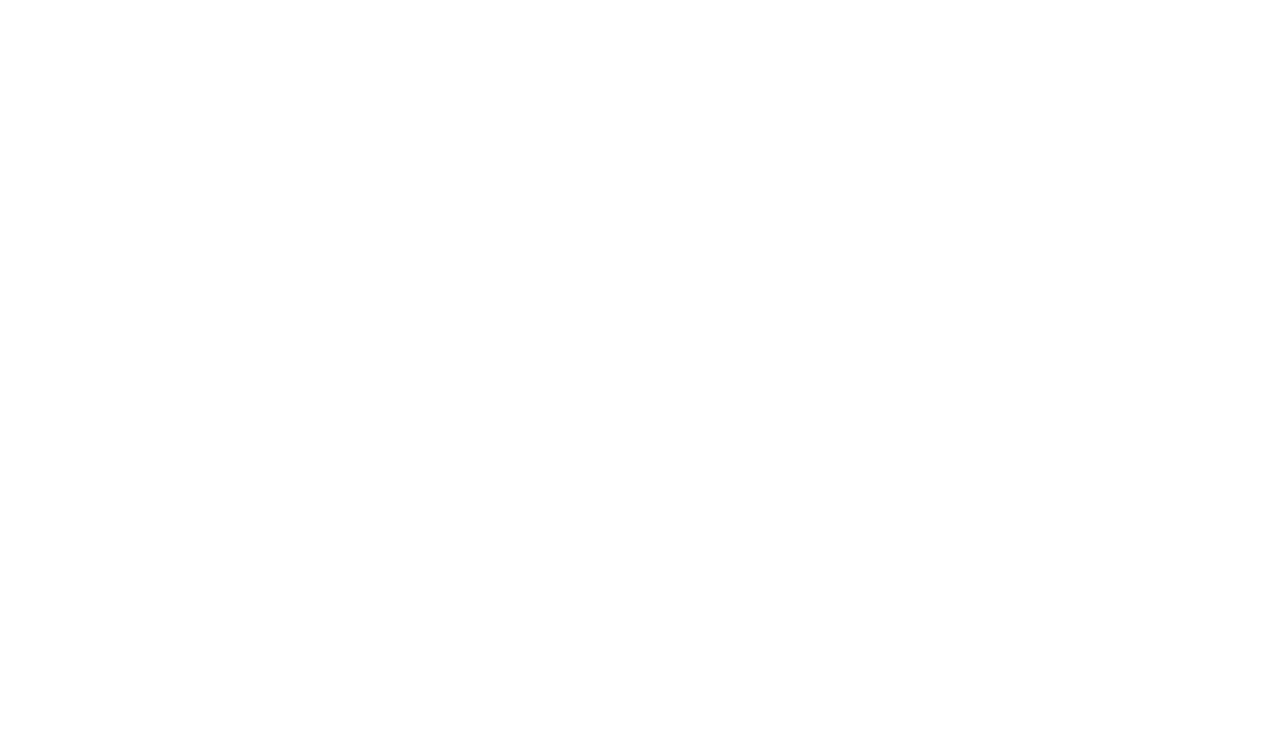
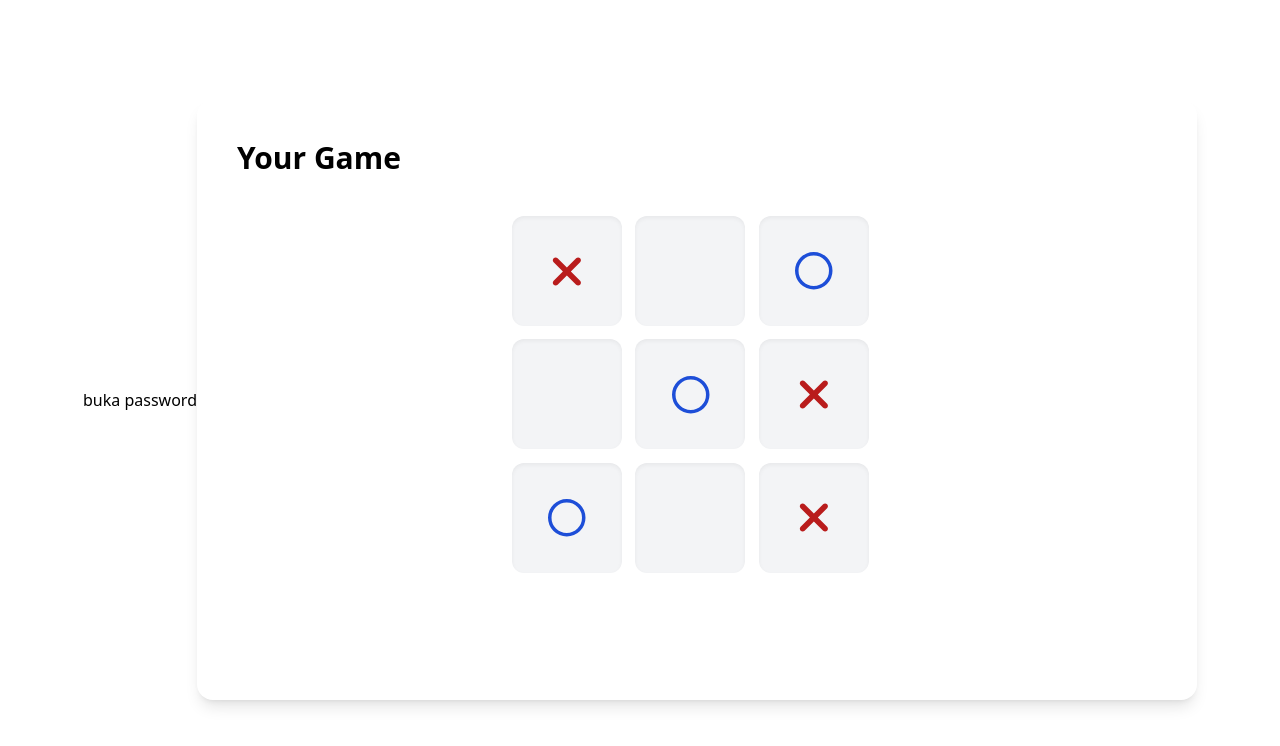
Before and after one commit to MargeryOlethea/ClickTacToe, a React (Vite) app in the folder client/: page / in a window 1280 px wide. Shown: the top 746 px of the page. Built offline with nearby package versions, Linux system fonts and the light colour scheme.

Commit message:
setup routing

```diff
--- /dev/null
+++ b/client/app/store.js
@@ -0,0 +1,5 @@
+import { configureStore } from "@reduxjs/toolkit";
+
+export const store = configureStore({
+  reducer: {},
+});
--- a/client/package.json
+++ b/client/package.json
@@ -11,7 +11,8 @@
   },
   "dependencies": {
     "react": "^18.2.0",
-    "react-dom": "^18.2.0"
+    "react-dom": "^18.2.0",
+    "react-router-dom": "^6.21.3"
   },
   "devDependencies": {
     "@types/react": "^18.2.43",
--- a/client/src/App.jsx
+++ b/client/src/App.jsx
@@ -1,9 +1,10 @@
+import { RouterProvider } from "react-router";
+import { router } from "./routers/router";
 
 function App() {
-
   return (
     <>
-
+      <RouterProvider router={router} />
     </>
   );
 }
--- /dev/null
+++ b/client/src/components/Logo.jsx
@@ -0,0 +1,9 @@
+function Logo() {
+  return (
+    <>
+      <h1 className="font-pacifico">Click!TacToe</h1>
+    </>
+  );
+}
+
+export default Logo;
--- /dev/null
+++ b/client/src/layouts/BaseLayout.jsx
@@ -0,0 +1,12 @@
+import { Outlet } from "react-router";
+
+function BaseLayout() {
+  return (
+    <>
+      {/* NAVBAR */}
+      <Outlet />
+    </>
+  );
+}
+
+export default BaseLayout;
--- /dev/null
+++ b/client/src/views/modals/PasswordFormModal.jsx
@@ -0,0 +1,33 @@
+/* eslint-disable react/prop-types */
+function PasswordFormModal({ isOpen, onClose }) {
+  // CONDITION BUAT MODAL
+  if (!isOpen) return null;
+
+  // START RETURN
+  return (
+    <>
+      <div className="fixed top-0 left-0 w-full h-full flex items-center justify-center z-20">
+        <div
+          className="fixed top-0 left-0 w-full h-full bg-gray-900 opacity-50"
+          onClick={onClose}
+        ></div>
+
+        <div className="fixed bg-white w-2/6 h-2/6 rounded-3xl shadow-lg flex">
+          <div className="p-10 w-full h-full mt-5">
+            <p className="text-lg font-bold">Insert Password</p>
+            <input
+              type="text"
+              className="py-3 px-5 w-full rounded-2xl shadow-inner bg-gray-100 mt-5"
+              placeholder="password"
+            />
+            <button className="mt-5 py-3 px-5 w-2/6 shadow-md bg-blue-500 text-white rounded-2xl font-bold">
+              Join
+            </button>
+          </div>
+        </div>
+      </div>
+    </>
+  );
+}
+
+export default PasswordFormModal;
--- /dev/null
+++ b/client/src/views/testing/Blocks.jsx
@@ -0,0 +1,21 @@
+/* eslint-disable react/prop-types */
+import { FontAwesomeIcon } from "@fortawesome/react-fontawesome";
+import { faTimes } from "@fortawesome/free-solid-svg-icons";
+import { faCircle as farCircle } from "@fortawesome/free-regular-svg-icons";
+
+function Blocks({ value }) {
+  return (
+    <>
+      <button
+        className={`h-[110px] w-[110px] shadow-inner rounded-xl bg-gray-100 font-black text-3xl hover:scale-105 transition duration-500 ease-in-out ${
+          value === "X" ? "text-red-700" : "text-blue-700"
+        }`}
+      >
+        {value === "X" && <FontAwesomeIcon icon={faTimes} size="xl" />}
+        {value === "O" && <FontAwesomeIcon icon={farCircle} size="lg" />}
+      </button>
+    </>
+  );
+}
+
+export default Blocks;
--- /dev/null
+++ b/client/src/views/testing/Testing.jsx
@@ -0,0 +1,43 @@
+import { useState } from "react";
+import PasswordFormModal from "../modals/PasswordFormModal";
+import Blocks from "./Blocks";
+
+function Testing() {
+  // Conditioning for modal password
+  const [isPasswordModalOpen, setPasswordModalOpen] = useState(false);
+
+  const openPasswordModal = () => {
+    setPasswordModalOpen(true);
+  };
+  const closePasswordModal = () => setPasswordModalOpen(false);
+
+  return (
+    <>
+      <div className="h-screen w-screen p-10 flex justify-center items-center">
+        <button onClick={openPasswordModal}> buka password</button>
+        <div className="h-5/6 w-5/6 shadow-lg rounded-2xl p-10">
+          <p className="font-bold text-3xl mx-auto">Your Game</p>
+          <div className="flex justify-center items-center">
+            <div className="grid grid-cols-3 w-[450px] h-[450px] bg-white p-10">
+              <Blocks value="X" />
+              <Blocks />
+              <Blocks value="O" />
+              <Blocks />
+              <Blocks value="O" />
+              <Blocks value="X" />
+              <Blocks value="O" />
+              <Blocks />
+              <Blocks value="X" />
+            </div>
+          </div>
+        </div>
+      </div>
+      <PasswordFormModal
+        isOpen={isPasswordModalOpen}
+        onClose={closePasswordModal}
+      />
+    </>
+  );
+}
+
+export default Testing;
```
Also changed, not shown: client/src/routers/router.jsx (added, +23 -0 lines), 2 other files (tests, documents, lock files or other folders).
